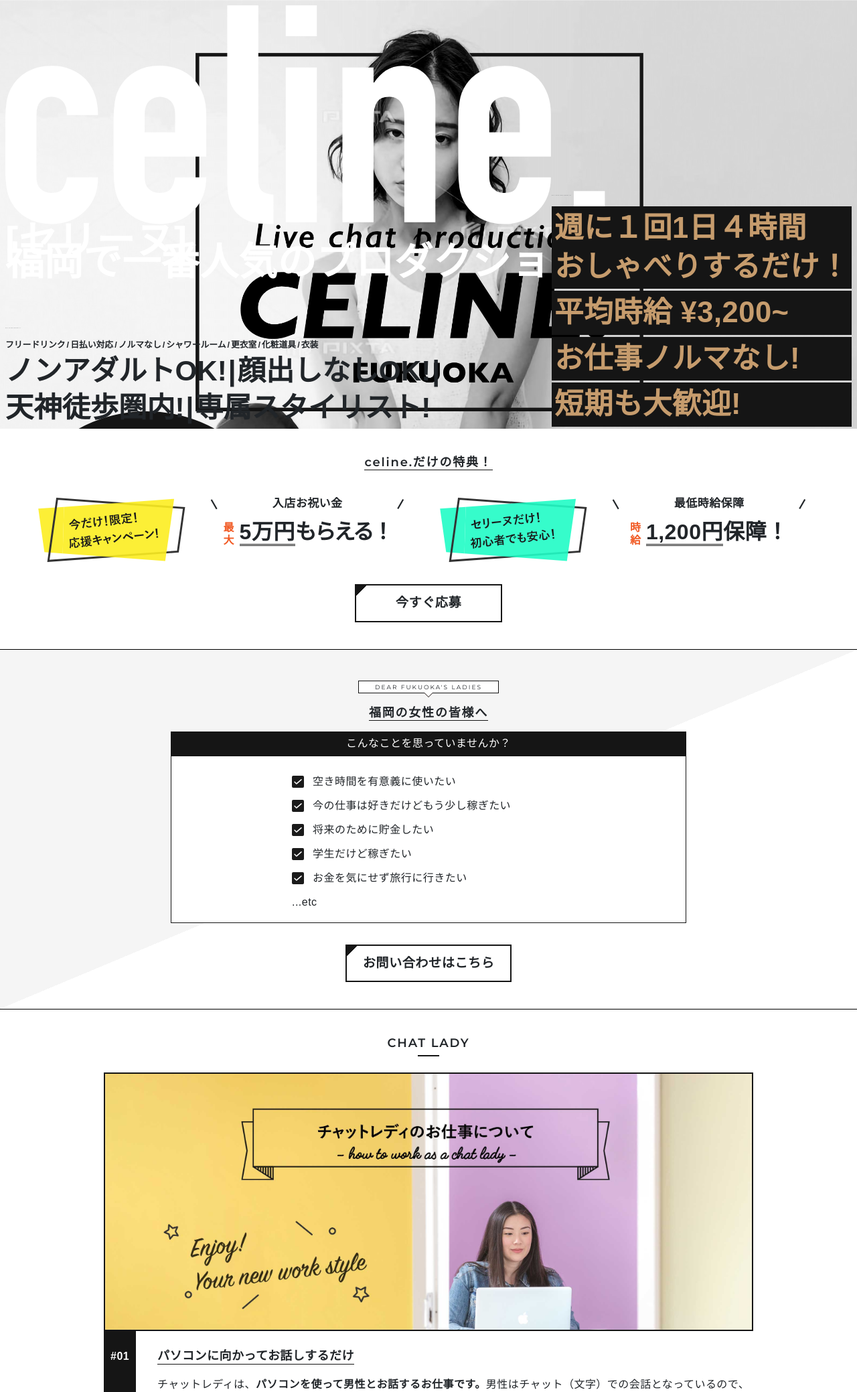
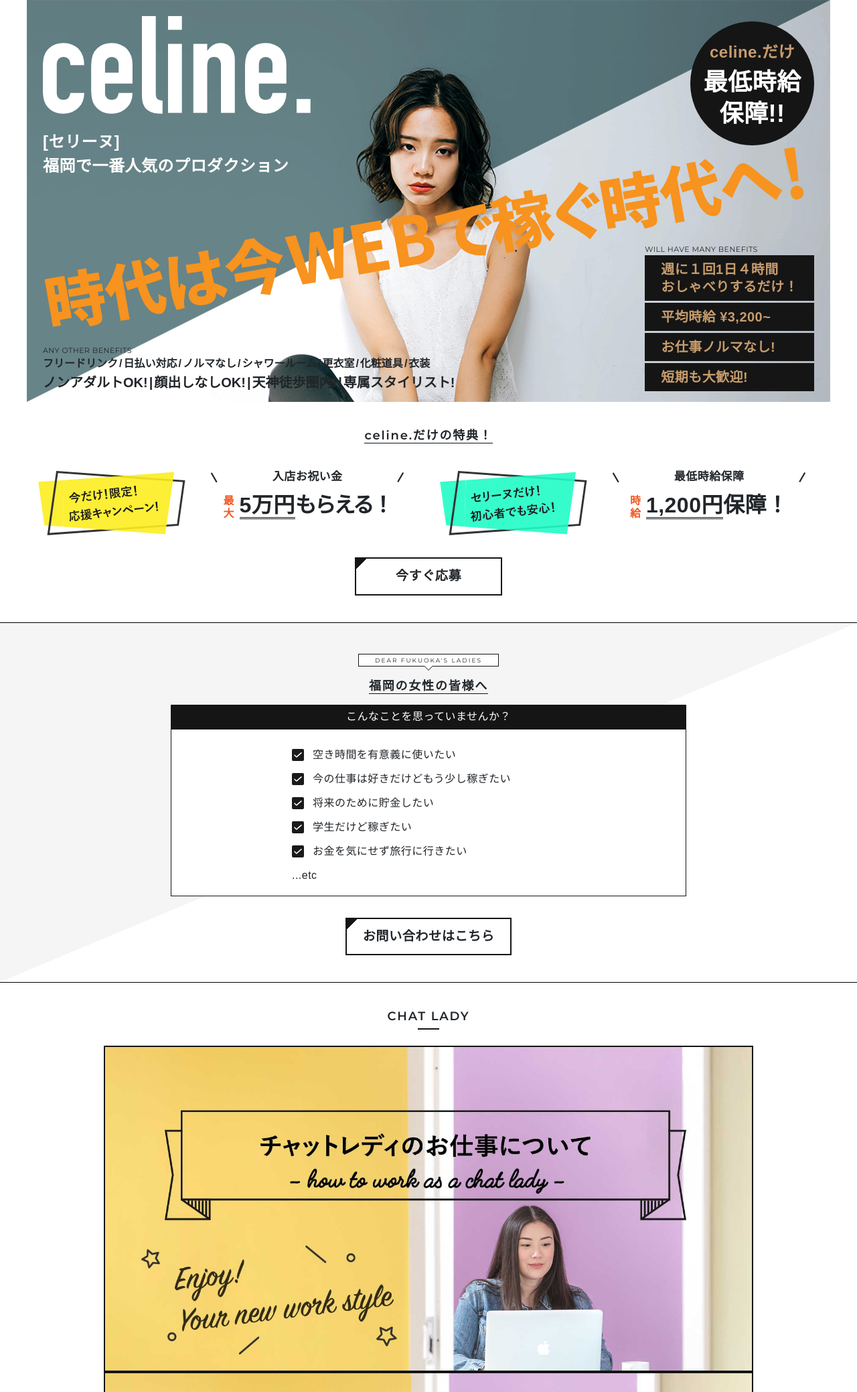
Before and after one commit to tetsuhey/celine.fukuoka, a PHP site: page /index.html in a window 1280 px wide. Shown: the top 2078 px of the page at 67% size. Run offline with PHP 8.4, Linux system fonts and the light colour scheme; some libraries are stand-ins or nearby versions.

Commit message:
layout all

```diff
--- a/css/style.css
+++ b/css/style.css
@@ -169,22 +169,6 @@ header{
     width: 100%;
     text-align: center; */
 }
-/* header .text_logo{
-    font-family:'Gill Sans', 'Gill Sans MT', 'Montserrat', sans-serif;
-    font-weight: normal;
-    font-size: 27px;
-    position: absolute;
-    left: 0;
-    right: 0;
-    bottom: 1px;
-}
-header .subdesc{
-    font-size: 9px;
-    position: absolute;
-    left: 0;
-    right: 0;
-    top: -2px;
-} */
 .smpMenu{
     position: fixed;
     top: 0px;
@@ -274,6 +258,20 @@ header .subdesc{
     padding-bottom: 32px;
 }
 @media screen and (min-width:767px) and ( max-width:992px) {
+    .smpMenu .humberger{
+        width:50px;
+        height:50px;
+        position: absolute;
+        top: 0px;
+        left:-60px;
+    }
+    .smpMenu.open .humberger{
+        left: -50px;
+    }
+    .smpMenu .humberger span {
+        width: 40px;
+        left: 5px;
+    }
 }
 @media screen and (min-width:993px) {
     header .humberger,
@@ -297,10 +295,6 @@ header .subdesc{
     width: 100%;
     height: auto;
 }
-img.top-tab,
-img.top-pc{
-    display: none;
-}
 #top-image .logo{
     position: absolute;
     top: 8px;
@@ -308,13 +302,13 @@ img.top-pc{
 }
 #top-image .logo img{
     width: 70vw;
-    margin-bottom: 8px;
+    margin-bottom: 3vw;
 }
 #top-image .logo p{
     color: white;
     font-weight: bold;
     font-size: 4.5vw;
-    padding: 2px 0;
+    padding: 1.5vw 0;
 }
 #top-image .cap1{
     width: 33vw;
@@ -336,7 +330,7 @@ img.top-pc{
     font-size: 6.5vw;
     line-height: 9vw;
     color: white;
-    padding-top: 0;
+    padding-top: 2vw;
 }
 #top-image .catch{
     position: absolute;
@@ -353,7 +347,7 @@ img.top-pc{
 #top-image .cap2 span,
 #top-image .cap3 span{
     font-family: 'Montserrat', sans-serif;
-    font-size: 0.1vw;
+    font-size: 10px;
     line-height: 2vw;
     display: block;
 }
@@ -374,7 +368,7 @@ img.top-pc{
 }
 #top-image .cap3 .holizontal_list li{
     font-weight: bold;
-    font-size: 1vw;
+    font-size: 11px;
     line-height: 1.3;
 
     letter-spacing: 0;
@@ -397,39 +391,6 @@ img.top-pc{
     content:"|";
     padding: 0 2px;
 }
-
-/*
-.mainDesc{
-    background-color: #FCF4E8;
-    padding: 16px 0;
-    text-align: center;
-}
-.mainDesc h2{
-    font-weight:bold;
-    padding: 16px;
-    margin-bottom:8px;
-    display: inline-block;
-    position: relative;
-}
-.mainDesc h2 span{
-    height: 2px;
-    left:0;
-    right:0;
-    border-top: 1px solid #151515;
-
-}
- .mainDesc h2 span.bdtop:nth-child(1){
-    top:6px;
-}
-.mainDesc h2 span.bdtop:nth-child(2){
-    top:10px;
-}
-.mainDesc h2 span.bdtop:nth-child(3){
-    bottom:6px;
-}
-.mainDesc h2 span.bdtop:nth-child(4){
-    bottom:10px;
-} */
 .numbers1{
     text-align: left;
 }
@@ -473,38 +434,186 @@ img.top-pc{
     .numbers1 li::before{
         left: 38px;
     }
-    img.top-tab{
-        display: block;
+    #top-image .logo{
+        top: 8px;
+        left: 16px;
     }
-    img.top-smp,
-    img.top-pc{
-        display: none;
+    #top-image .logo img{
+        width: 40vw;
+        margin-bottom: 16px;
+    }
+    #top-image .logo p{
+        font-size: 2.5vw;
+        padding: 4px 0;
+    }
+    #top-image .cap1{
+        width: 150px;
+        height:150px;
+        top: 24px;
+        left: initial;
+        right: 45px;
+    }
+    #top-image .cap1 p:nth-child(1){
+        font-size: 20px;
+        padding-top: 32px;
+    }
+    #top-image .cap1 p:nth-child(2){
+        font-size: 30px;
+        line-height: 1.3;
+        padding-top: 0px;
+    }
+    #top-image .catch{
+        top: 52%;
+        width: 95%;
+        left: 24px;
+        transform: rotate(-10deg);
+    }
+    #top-image .cap2 ul li {
+        font-size: 1.8vw;
+        line-height: 1.3;
+    }
+    #top-image .cap2{
+        right: 16px;
+        bottom: 8px;
+    }
+    #top-image .cap3{
+        width: 40vw;
+        left: initial;
+        bottom: 8px;
+        right: 25vw;
+    }
+    #top-image .cap3 .holizontal_list li {
+        font-size: 1.8vw;
+    }
+    #top-image .cap3 .holizontal_list.mo li{
+        font-size: 2.4vw;
+    }
+    #top-image .cap2 span, #top-image .cap3 span {
+        font-size: 11px;
+        line-height: 1;
     }
 }
-@media screen and (min-width:993px) {
+@media screen and (min-width:993px){
+    #top-image .logo{
+        top: 24px;
+        left: 24px;
+    }
+    #top-image .logo img{
+        width: 35vw;
+        margin-bottom: 16px;
+    }
+    #top-image .logo p{
+        font-size: 2.3vw;
+        padding: 4px 0;
+    }
+    #top-image .cap1{
+        width: 160px;
+        height:160px;
+        top: 2vw;
+        right: 24px;
+        left: initial;
+    }
+    #top-image .cap1 p:nth-child(1){
+        font-size: 2vw;
+        padding-top: 28px;
+    }
+    #top-image .cap1 p:nth-child(2){
+        font-size: 3vw;
+        line-height: 1.3;
+        padding-top: 0px;
+    }
+    #top-image .catch{
+        top: 24vw;
+        width: 95%;
+        left: 24px;
+        transform: rotate(-10deg);
+    }
+    #top-image .cap2 ul li {
+        font-size: 20px;
+        line-height: 1.3;
+    }
+    #top-image .cap2{
+        right: 24px;
+        bottom: 16px;
+    }
+    #top-image .cap3{
+        width: 70%;
+        left: initial;
+        bottom: 16px;
+        left: 24px;
+        right: initial;
+    }
+    #top-image .cap3 .holizontal_list li {
+        font-size: 16px;
+    }
+    #top-image .cap3 .holizontal_list.mo li{
+        font-size: 20px;
+    }
+    #top-image .cap2 span, #top-image .cap3 span {
+        font-size: 11px;
+        line-height: 1;
+    }
+}
+@media screen and (min-width:1200px) {
     #top-image{
         margin: 0 auto;
+        max-width: 1200px;
     }
-    .numbers1 li{
-        font-size: 17px;
-        margin-top: 24px;
-        background-size: 32px;
-        padding-left: 48px;
+    #top-image .logo{
+        top: 24px;
+        left: 24px;
     }
-    .numbers1 li::before{
-        top: 16px;
-        left: 40px;
+    #top-image .logo img{
+        width: 400px;
+        margin-bottom: 24px;
+    }
+    #top-image .logo p{
+        font-size: 24px;
+        padding: 4px 0;
+    }
+    #top-image .cap1{
+        width: 185px;
+        height:185px;
+        top: 32px;
+    }
+    #top-image .cap1 p:nth-child(1){
+        font-size: 24px;
+        padding-top: 32px;
+    }
+    #top-image .cap1 p:nth-child(2){
+        font-size: 36px;
+        line-height: 1.3;
         padding-top: 8px;
     }
-    .mainDesc{
-        padding: 32px 0;
+    #top-image .catch{
+        top: 310px;
+        width: 95%;
     }
-    img.top-pc{
-        display: block;
+    #top-image .cap2 ul li {
+        font-size: 20px;
+        line-height: 1.3;
+        padding: 8px 24px;
     }
-    img.top-smp,
-    img.top-tab{
-        display: none;
+    #top-image .cap2{
+        right: 24px;
+        bottom: 16px;
+    }
+    #top-image .cap3{
+        width: 70%;
+        left: initial;
+        bottom: 16px;
+        right: initial;
+        left: 24px;
+    }
+    #top-image .cap3 .holizontal_list li {
+        font-size: 16px;
+    }
+    #top-image .cap3 .holizontal_list.mo li{
+        font-size: 20px;
+    }
+    #top-image .cap2 span, #top-image .cap3 span {
+        font-size: 11px;
+        line-height: 1;
     }
 }
 
--- a/index.html
+++ b/index.html
@@ -104,9 +104,9 @@
     </header>
 
     <section id="top-image">
-        <img class="top-smp main" data="1" src="./res/top-smp.jpg" alt="main image" />
-        <img class="top-tab main" src="./res/top-tab.jpg" alt="main image" />
-        <img class="top-pc main" src="./res/top-pc.jpg" alt="main image" />
+        <img class="d-md-none main" data="1" src="./res/top-smp.jpg" alt="main image" />
+        <img class="d-none d-md-block d-lg-none top-tab main" src="./res/top-tab.jpg" alt="main image" />
+        <img class="d-none d-lg-block d-xl-block top-pc main" src="./res/top-pc.jpg" alt="main image" />
 
         <div class="logo">
             <img src="./res/logo.svg" alt="celine. logo" />
@@ -118,7 +118,8 @@
             <p>最低時給<br />保障!!</p>
         </div>
         <div class="catch">
-            <img src="./res/catch_copy.svg" alt="時代は今WEBで稼ぐ時代へ！" />
+            <img class="d-md-none" src="./res/catch_copy.svg" alt="時代は今WEBで稼ぐ時代へ！" />
+            <img class="d-none d-md-block" src="./res/catch_copy_pc.svg" alt="時代は今WEBで稼ぐ時代へ！" />
         </div>
         <div class="cap2">
             <span>WILL HAVE MANY BENEFITS</span>
```
Also changed, not shown: res/catch_copy_pc.svg (added), res/top-pc.jpg, res/top-smp2.jpg (deleted), res/top-smp3.jpg (deleted), res/top-smp4.jpg (deleted), res/top-tab.jpg.
